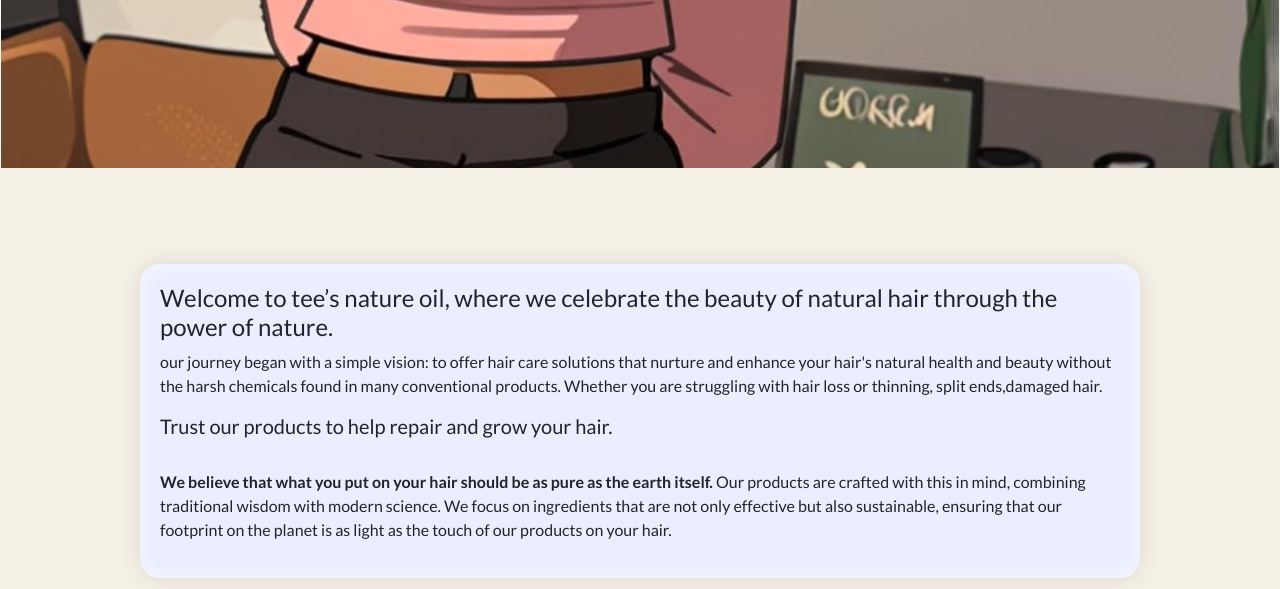
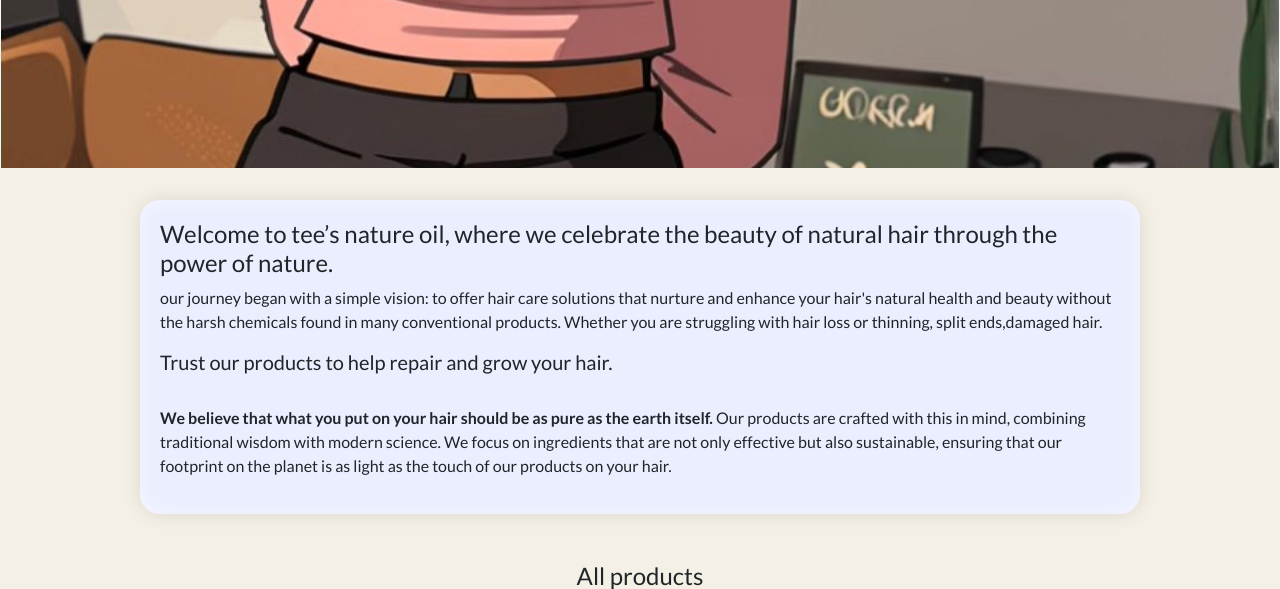
Before and after one commit to washedupjames/hair, a Django app: page / in a window 1280 px wide. Shown: the part 1224-1813 px from the top of the page. Run offline with Django 5.2, Linux system fonts and the light colour scheme; data comes from the database, SQL or seed files in the repository.

Commit message:
live 4.2

```diff
--- a/store/templates/store/store.html
+++ b/store/templates/store/store.html
@@ -60,7 +60,7 @@
 </div>
 
 
-<div class="album py-5 px-5"
+<div class="album py-3 px-5"
 
 <div class="row justify-content-center pb-3 h4">
 
```
